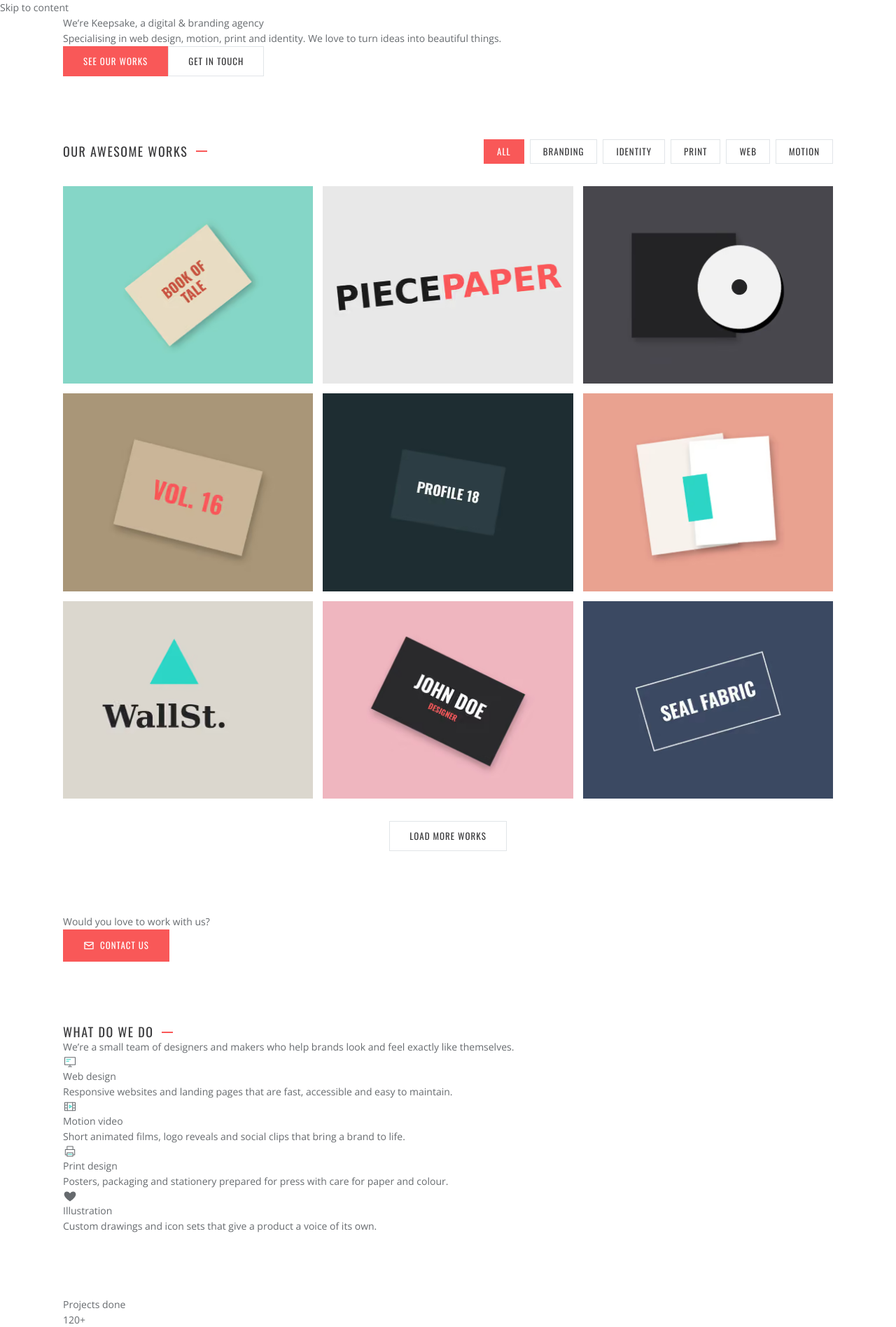
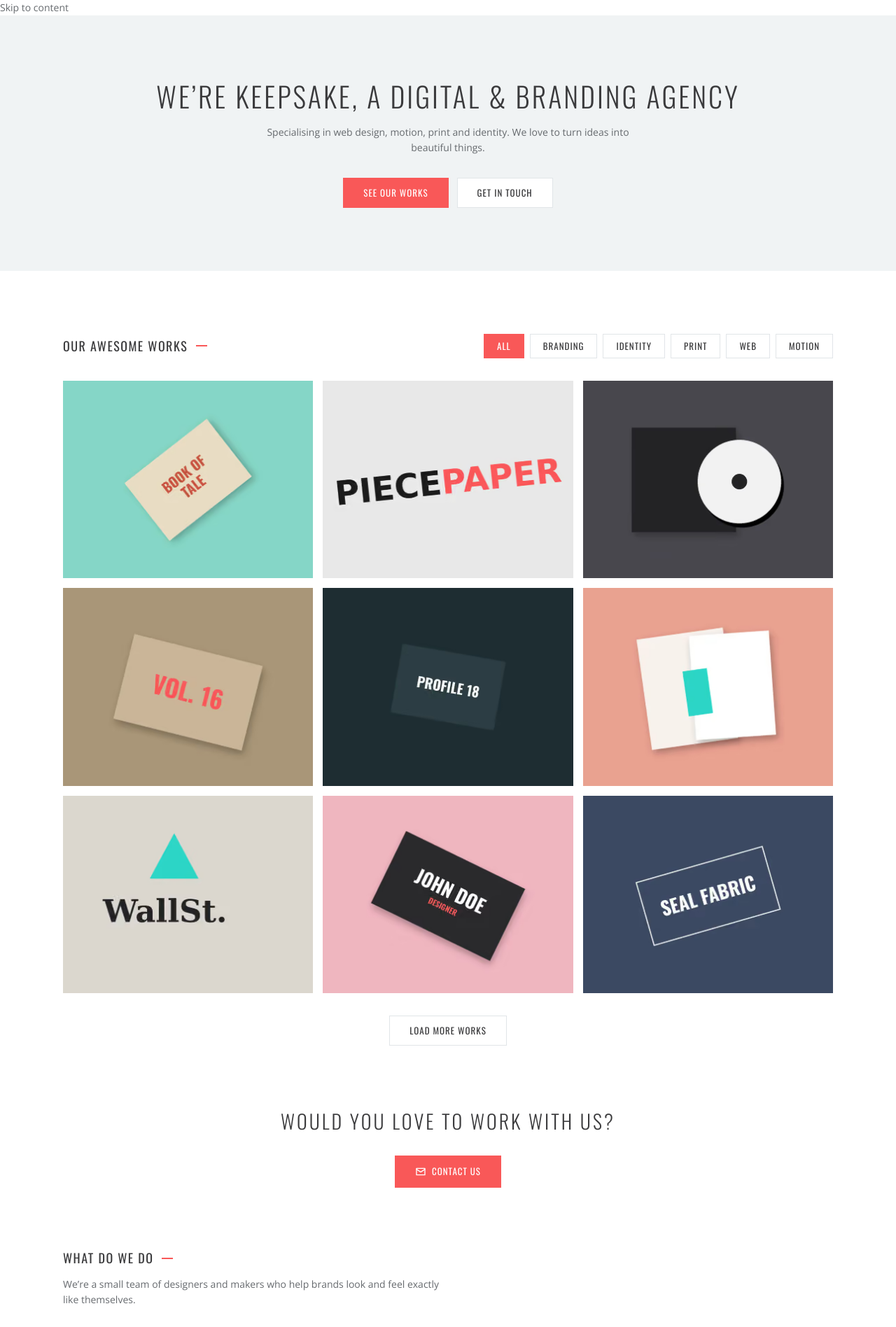
Before and after one commit to Vladyslav-gv/landing-keepsake-vite, a Node project: template src/pages/index.pug in a window 1280 px wide. Shown: the part 72-1968 px from the top of the page at 70% size. Run offline with Node 20 templates, Linux system fonts and the light colour scheme; the template is opened without the code that fills it, so the values that code supplies are empty; style sheets or scripts are compiled from the project's sources; some libraries are stand-ins or nearby versions.

Commit message:
add hero, cta and section intro

```diff
--- /dev/null
+++ b/src/styles/components/_cta.scss
@@ -0,0 +1,17 @@
+@use '../abstracts' as *;
+
+.cta {
+  &__inner {
+    @include flex-center(column);
+
+    gap: var(--gap-block);
+    text-align: center;
+  }
+
+  &__title {
+    font: 300 var(--fs-cta) / 1.25 var(--font-heading);
+    color: var(--color-text-dark);
+    text-transform: uppercase;
+    letter-spacing: var(--ls-hero);
+  }
+}
--- /dev/null
+++ b/src/styles/components/_section-intro.scss
@@ -0,0 +1,6 @@
+@use '../abstracts' as *;
+
+.section-intro {
+  max-width: rem(560);
+  margin-block: rem(16) var(--gap-block);
+}
--- a/src/styles/components/index.scss
+++ b/src/styles/components/index.scss
@@ -15,3 +15,5 @@
 @forward 'btn';
 @forward 'logo';
 @forward 'socials';
+@forward 'cta';
+@forward 'section-intro';
--- /dev/null
+++ b/src/styles/layout/_hero.scss
@@ -0,0 +1,31 @@
+@use '../abstracts' as *;
+
+.hero {
+  padding-block: var(--section-gap);
+  text-align: center;
+  background: var(--color-bg-light);
+
+  &__title {
+    font: 300 var(--fs-hero) / 1.25 var(--font-heading);
+    color: var(--color-text-dark);
+    text-transform: uppercase;
+    letter-spacing: var(--ls-hero);
+  }
+
+  &__text {
+    max-width: rem(560);
+    margin: rem(16) auto 0;
+  }
+
+  &__actions {
+    display: flex;
+    flex-direction: column; // mobile: одна під одною на всю ширину
+    gap: rem(12);
+    margin-top: var(--gap-block);
+
+    @include mq(md) {
+      flex-direction: row;
+      justify-content: center;
+    }
+  }
+}
--- a/src/styles/layout/index.scss
+++ b/src/styles/layout/index.scss
@@ -3,3 +3,4 @@
 @forward 'section';
 @forward 'header';
 @forward 'footer';
+@forward 'hero';
```
